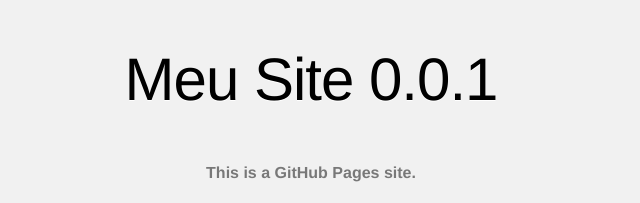
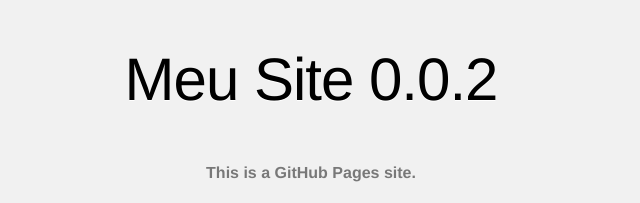
Before and after one commit to kelvinchagas501/kelvinchagas501.github.io, a plain HTML site: page index.html in a window 1280 px wide. Shown: the top 203 px of the page, 329-969 px from the left. Drawn offline with Linux system fonts and the light colour scheme.

Commit message:
Update index.html

```diff
--- a/index.html
+++ b/index.html
@@ -50,7 +50,7 @@
 
     <div class="container">
 
-      <h1>Meu Site 0.0.1</h1>
+      <h1>Meu Site 0.0.2</h1>
       <p><strong>This is a GitHub Pages site.</strong></p>
 
       <p>
```
